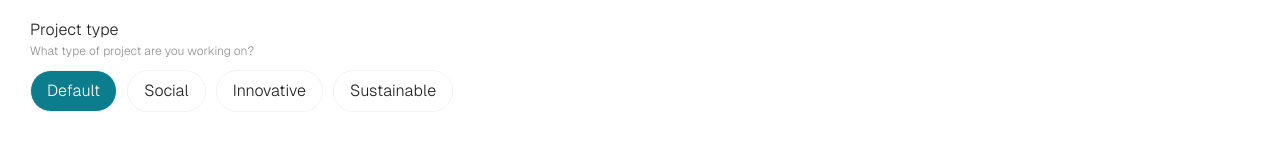
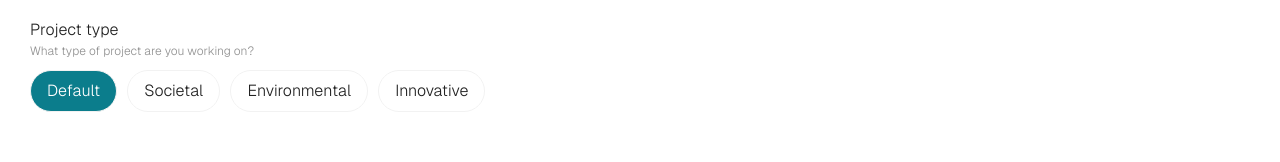
Before and after one commit to fabian-weiss/cost-benefit-model-verbund, a Next.js app: page / in a window 1280 px wide. Shown: the part 576-738 px from the top of the page. Built offline with nearby package versions, Linux system fonts and the light colour scheme.

Commit message:
change project type label

```diff
--- a/src/enums/ProjectType.ts
+++ b/src/enums/ProjectType.ts
@@ -1,6 +1,6 @@
 export enum ProjectType {
   DEFAULT = "Default",
-  SUSTAINABLE = "Sustainable",
+  SUSTAINABLE = "Environmental",
   INNOVATIVE = "Innovative",
-  SOCIAL = "Social",
+  SOCIAL = "Societal",
 }
--- a/src/sections/OverviewSection.tsx
+++ b/src/sections/OverviewSection.tsx
@@ -26,12 +26,12 @@ function OverviewSection() {
       id: `project-type-bubble-${ProjectType.SOCIAL}`,
     },
     {
+      label: ProjectType.SUSTAINABLE,
+      id: `project-type-bubble-${ProjectType.SUSTAINABLE}`,
+    },
+    {
       label: ProjectType.INNOVATIVE,
       id: `project-type-bubble-${ProjectType.INNOVATIVE}`,
-    },
-    {
-      label: ProjectType.SUSTAINABLE,
-      id: `project-type-bubble-${ProjectType.SUSTAINABLE}`,
     },
   ];
   return (
```
